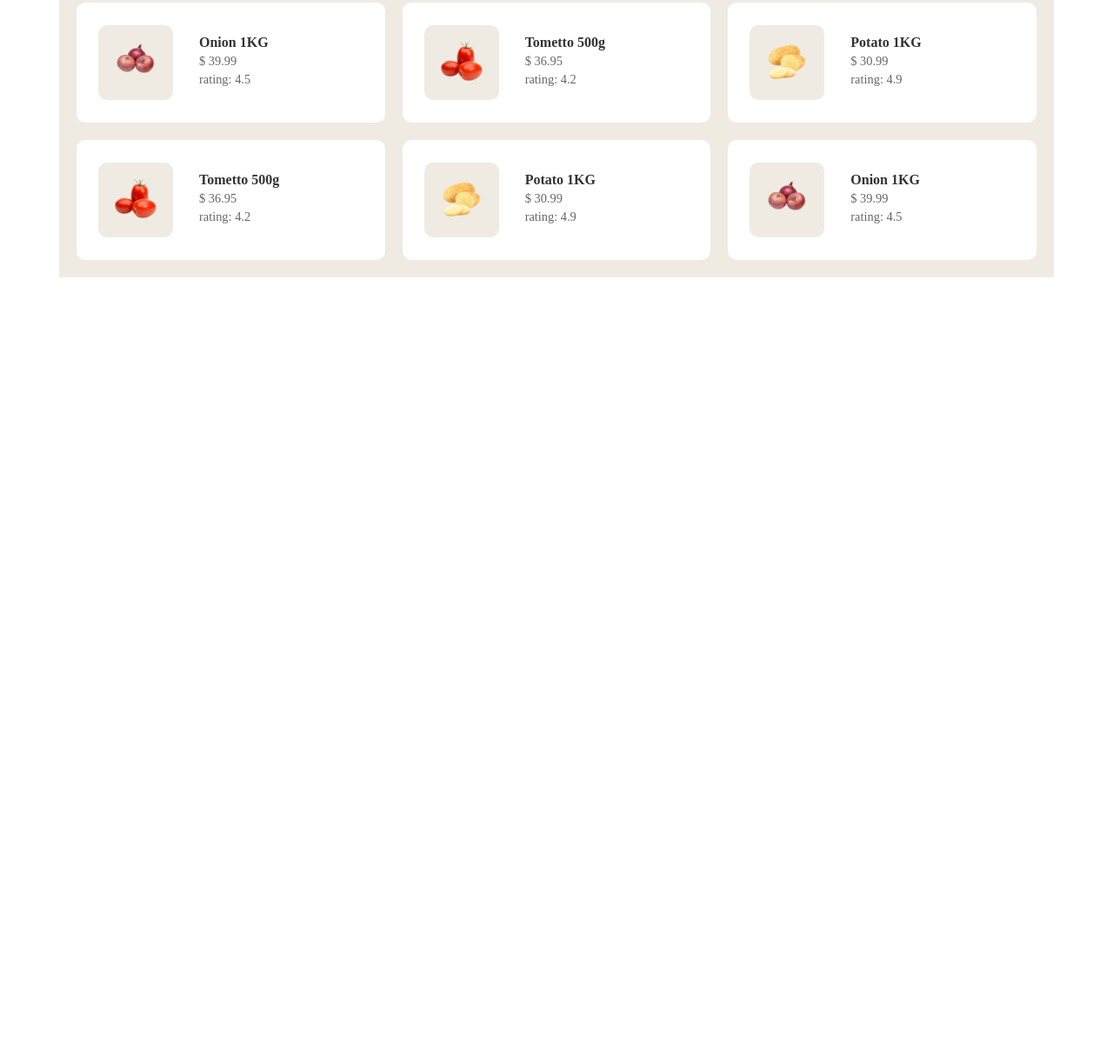
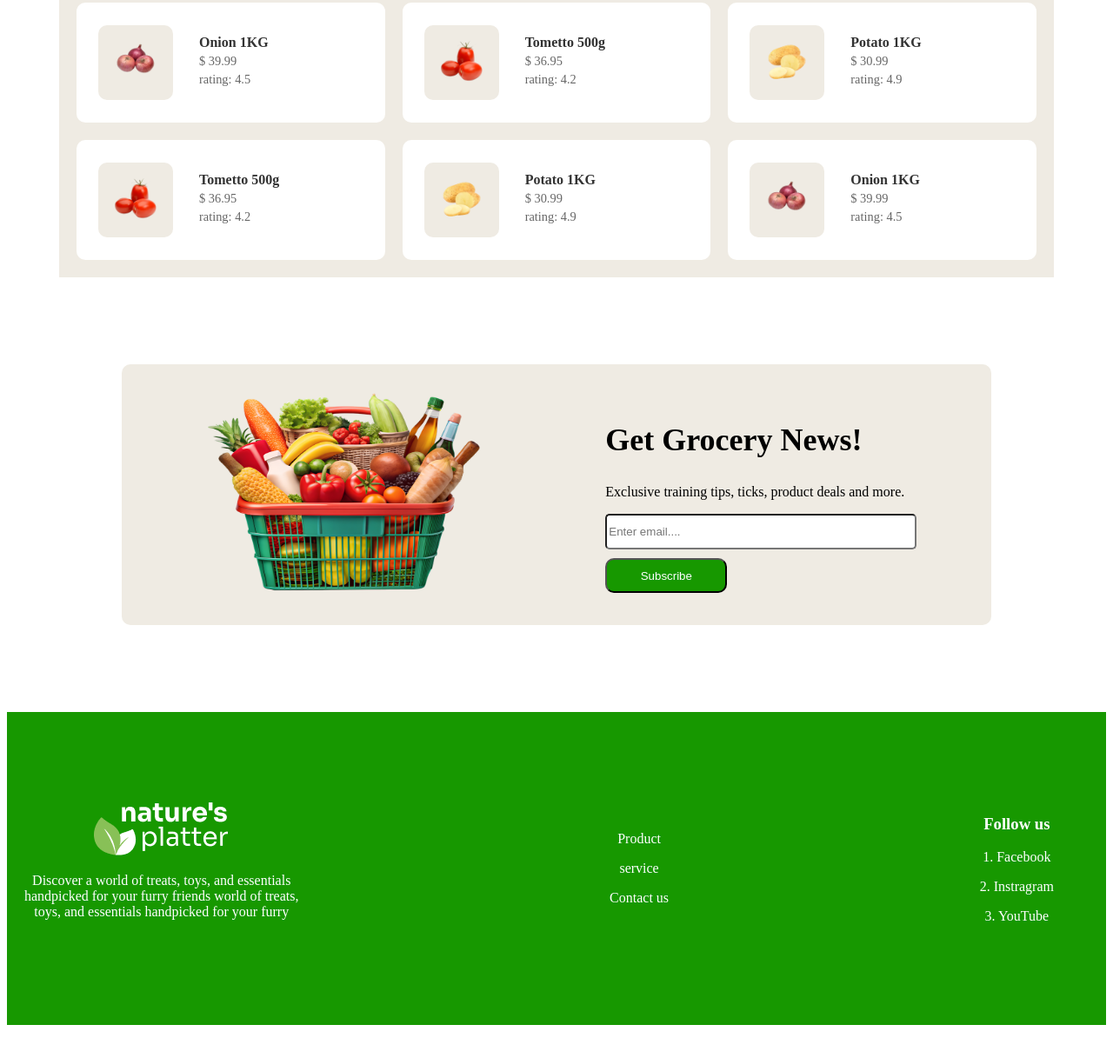
Before and after one commit to mohammademon393/Living-Lab, a plain HTML site: page index.html in a window 1280 px wide. Shown: the part 2277-3494 px from the top of the page at 87% size. Before the commit the page ends 2596 px from the top, so only its background shows below. Drawn offline with Linux system fonts and the light colour scheme.

Commit message:
Update all section and added footer section

```diff
--- a/index.html
+++ b/index.html
@@ -207,9 +207,35 @@
         </section>
 
 
-        <section></section>
+        <section class="sec-3">
+            <div>
+                <img style="width: 345px; height: 240px;" src="./images/vegetable-busket.png" alt="" srcset="">
+            </div>
+            <div class="child-2">
+                <h2>Get Grocery News!</h2>
+                <p>Exclusive training tips, ticks, product deals and more.</p>
+                <input placeholder="Enter email...." type="text"> <br>
+                <button>Subscribe</button>
+            </div>
+        </section>
     </main>
-    <footer></footer>
+    <footer class="footer">
+        <div style="margin-left: 20px;">
+            <img src="./images/logo-footer.png" alt="" srcset="">
+            <p>Discover a world of treats, toys, and essentials <br> handpicked for your furry friends world of treats, <br>toys, and essentials handpicked for your furry</p>
+        </div>
+        <div>
+            <p>Product</p>
+            <p>service</p>
+            <p>Contact us</p>
+        </div>
+        <div style="margin-right: 60px;">
+            <h3>Follow us</h3>
+            <p>1. Facebook</p>
+            <p>2. Instragram</p>
+            <p>3. YouTube</p>
+        </div>
+    </footer>
 </body>
 
 </html>
--- a/styels/styels.css
+++ b/styels/styels.css
@@ -143,10 +143,6 @@
 }
 
 
-.section-2{
-    width: 1200;
-    height: 400px;
-}
 /* right product grid container */
 .product-grid {
     flex: 1;
@@ -198,6 +194,54 @@
     color: #666;
 }
 
+
+/* section 3 serch bar */
+.sec-3{
+    width: 1000px;
+    height: 300px;
+    display: flex;
+    gap: 40px;
+    background:#EFEBE3;
+    margin-top: 70px;
+    justify-content: space-evenly;
+    align-items: center;
+    margin-left: 60px;
+    border-radius: 10px;
+    margin: 100px auto;
+
+}
+.child-2 h2{
+    font-size: 36px;
+    font-weight:600;
+}
+.child-2 input{
+    width: 350px;
+    height: 35px;
+    border-radius: 5px;
+}
+.child-2 button{
+    width: 140px;
+    height: 40px;
+    background:#179800;
+    color: white;
+    border-radius: 10px;
+    margin-top: 10px;
+}
+
+.footer{
+    background-color: #179800;
+    height: 360px;
+    margin-bottom: 50px;
+    margin-top: 100px;
+    display: flex;
+    justify-content: space-between;
+    align-items: center;
+    text-align: center;
+    justify-items: center;
+    color: white;
+}
+
+
 /* responsive for tablets */
 @media (max-width: 992px) {
     .product-grid {
```
